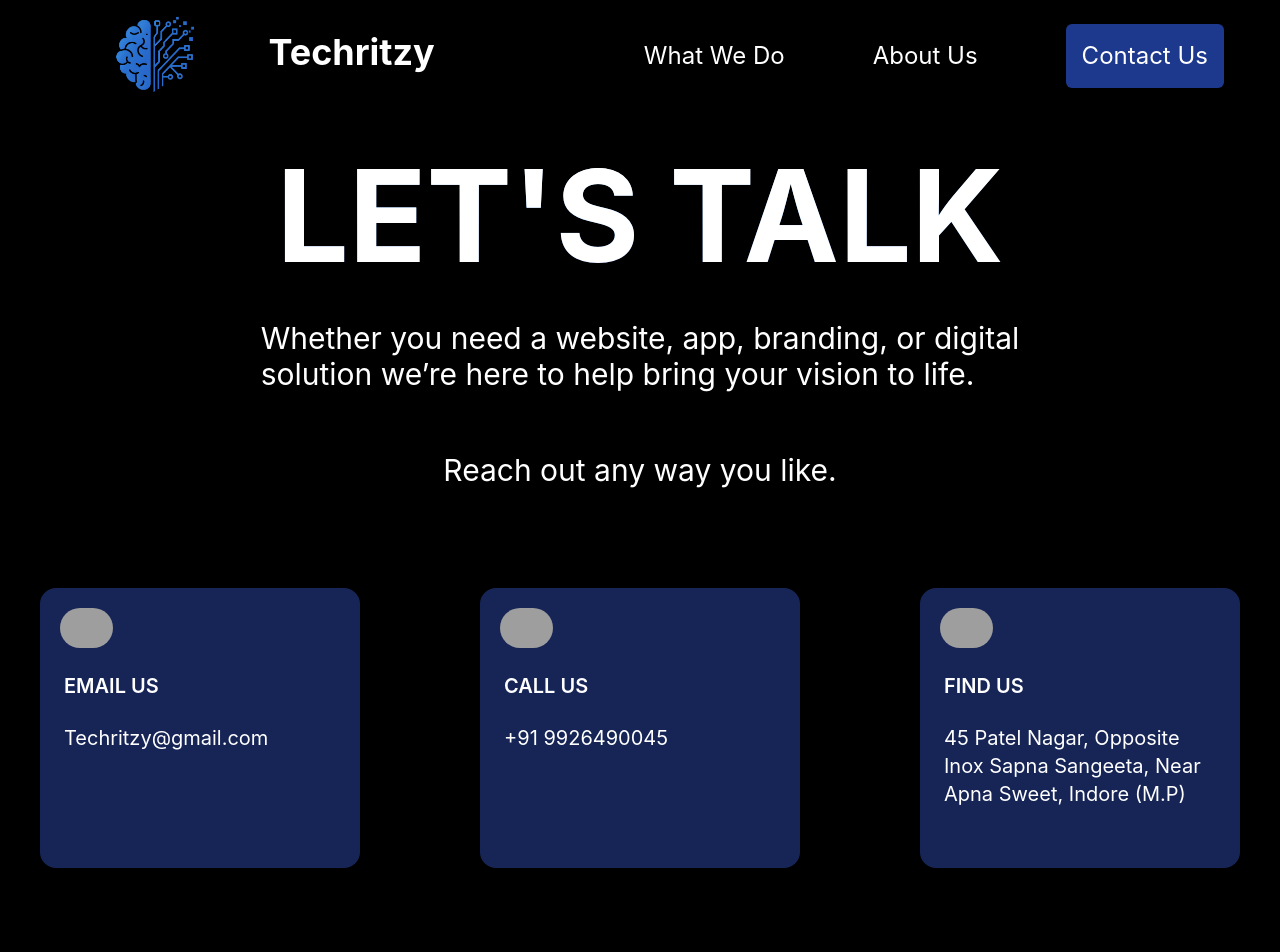
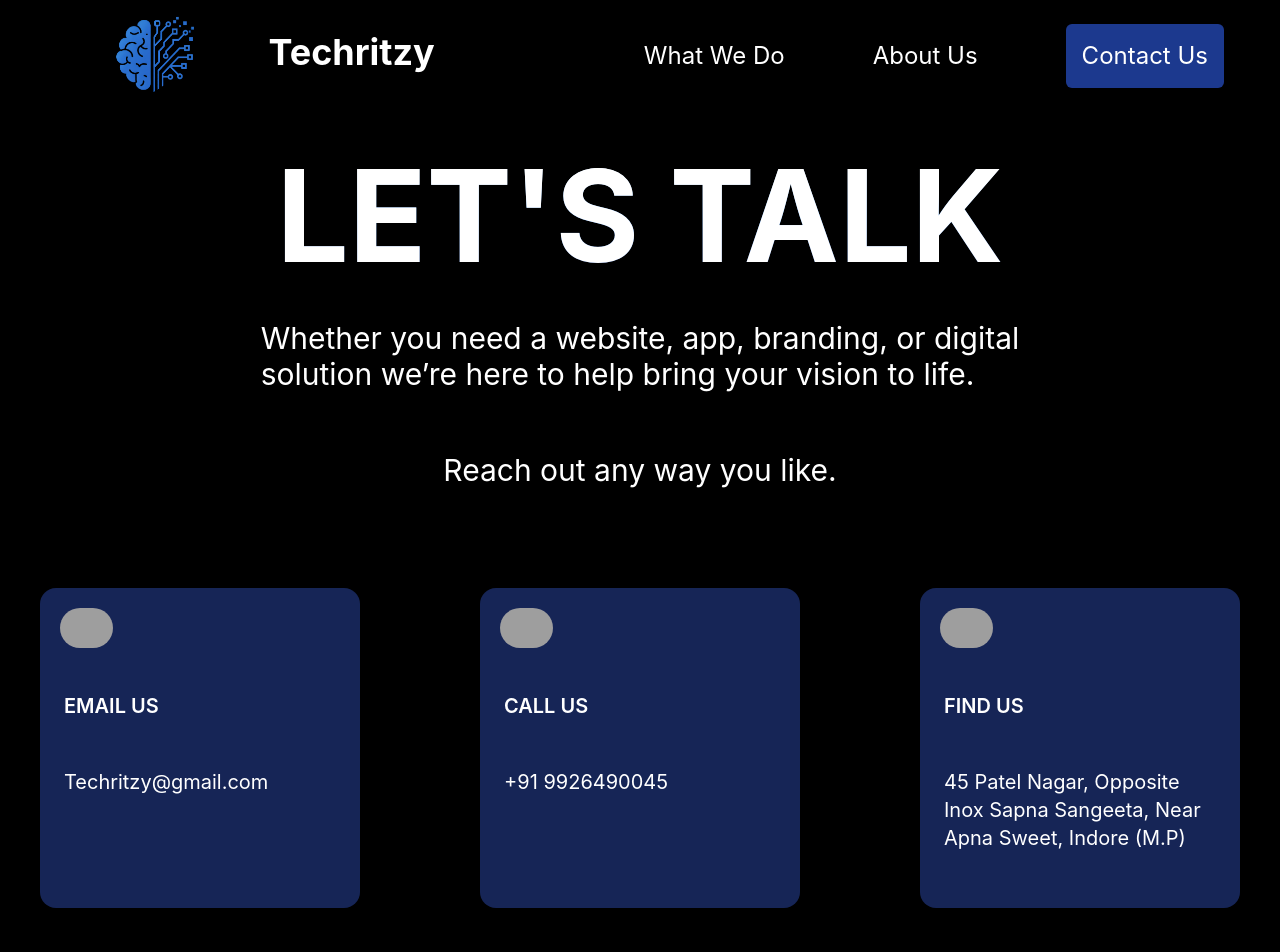
Before and after one commit to ishika30k/Techritzy, a React (Vite) app in the folder techritzy/: page /contact in a window 1280 px wide. Shown: the top 952 px of the page. Built offline with nearby package versions, Linux system fonts and the light colour scheme; grey boxes are pictures that could not be loaded.

Commit message:
edited a  page

```diff
--- a/techritzy/src/assets/Components/ContactCard.jsx
+++ b/techritzy/src/assets/Components/ContactCard.jsx
@@ -2,10 +2,29 @@
 
 const ContactCard = (props) => {
   return (
-    <div className='card h-70 w-80 m-5 bg-blue-950 hover:scale-105 hover:shadow-[0_0_30px_rgba(59,130,246,0.5)] hover:-translate-y-3 border-white rounded-2xl'>
-      <img className='h-10 rounded-4xl m-5' src={props.image} alt="" />
-      <h2 className='m-6 font-semibold text-xl'>{props.type}</h2>
-      <h3 className='m-6 text-xl'>{props.info}</h3>
+    <div className='card
+      h-auto lg:h-80 md:h-70
+      w-full max-w-xs sm:max-w-sm md:max-w-md lg:w-80
+      m-3 sm:m-5
+      bg-blue-950
+      hover:scale-105 hover:shadow-[0_0_30px_rgba(59,130,246,0.5)] hover:-translate-y-3
+      border-white rounded-2xl
+      flex flex-col items-start'>
+
+      <img
+        className='h-8 sm:h-10 rounded-4xl m-4 sm:m-5'
+        src={props.image}
+        alt=""
+      />
+
+      <h2 className='m-4 sm:m-6 font-semibold text-lg md:text-md sm:text-xl'>
+        {props.type}
+      </h2>
+
+      <h3 className='m-4 sm:m-6 text-sm sm:text-lg md:text-md lg:text-xl break-words'>
+        {props.info}
+      </h3>
+
     </div>
   )
 }
```
